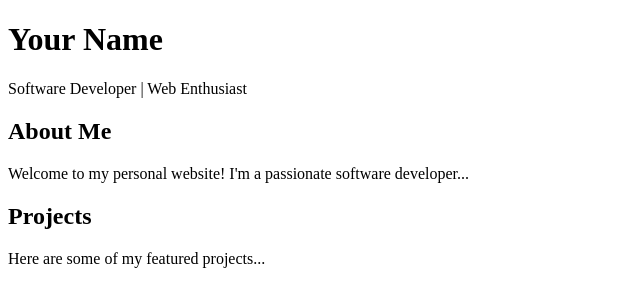
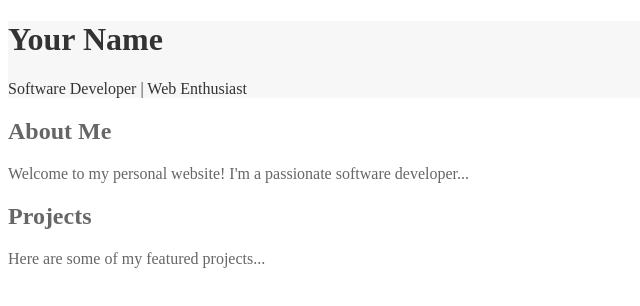
Before and after one commit to GoPark1995/GoPark1995.github.io, a plain HTML site: page index.html in a window 1280 px wide. Shown: the whole page, without its empty margins (0-640 px from the left). Drawn offline with Linux system fonts and the light colour scheme.

Commit message:
Update index.html

```diff
--- a/index.html
+++ b/index.html
@@ -3,6 +3,17 @@
 <head>
     <title>Your Name - Personal Website</title>
     <link rel="stylesheet" type="text/css" href="styles.css"> <!-- 引用外部的 CSS 文件 -->
+    <style>
+        /* 定义颜色样式 */
+        header {
+            color: #333; /* 文本颜色为深灰色 */
+            background-color: #f7f7f7; /* 背景颜色为浅灰色 */
+        }
+
+        .container {
+            color: #666; /* 文本颜色为中灰色 */
+        }
+    </style>
 </head>
 <body>
     <header class="fade-in">
```
